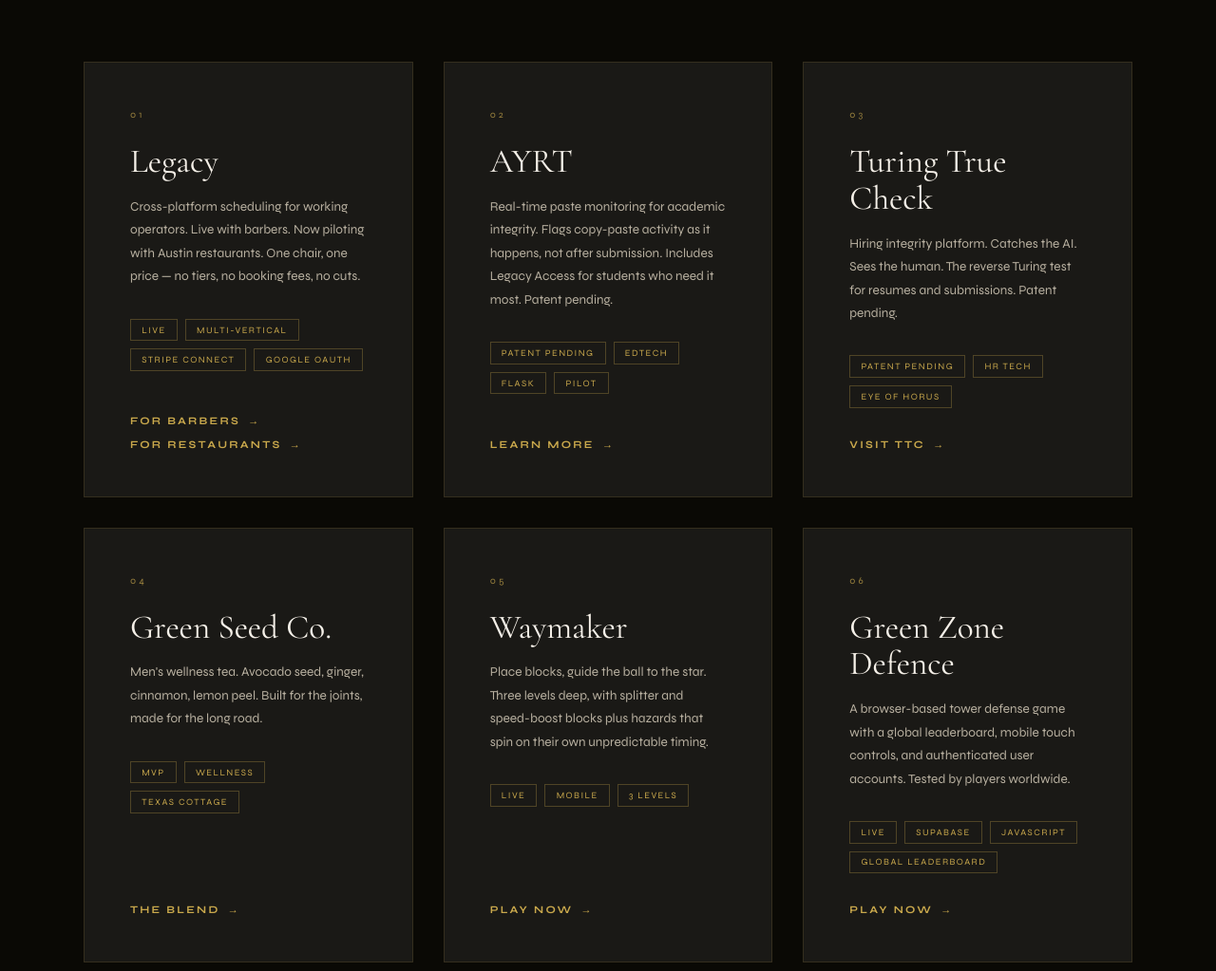
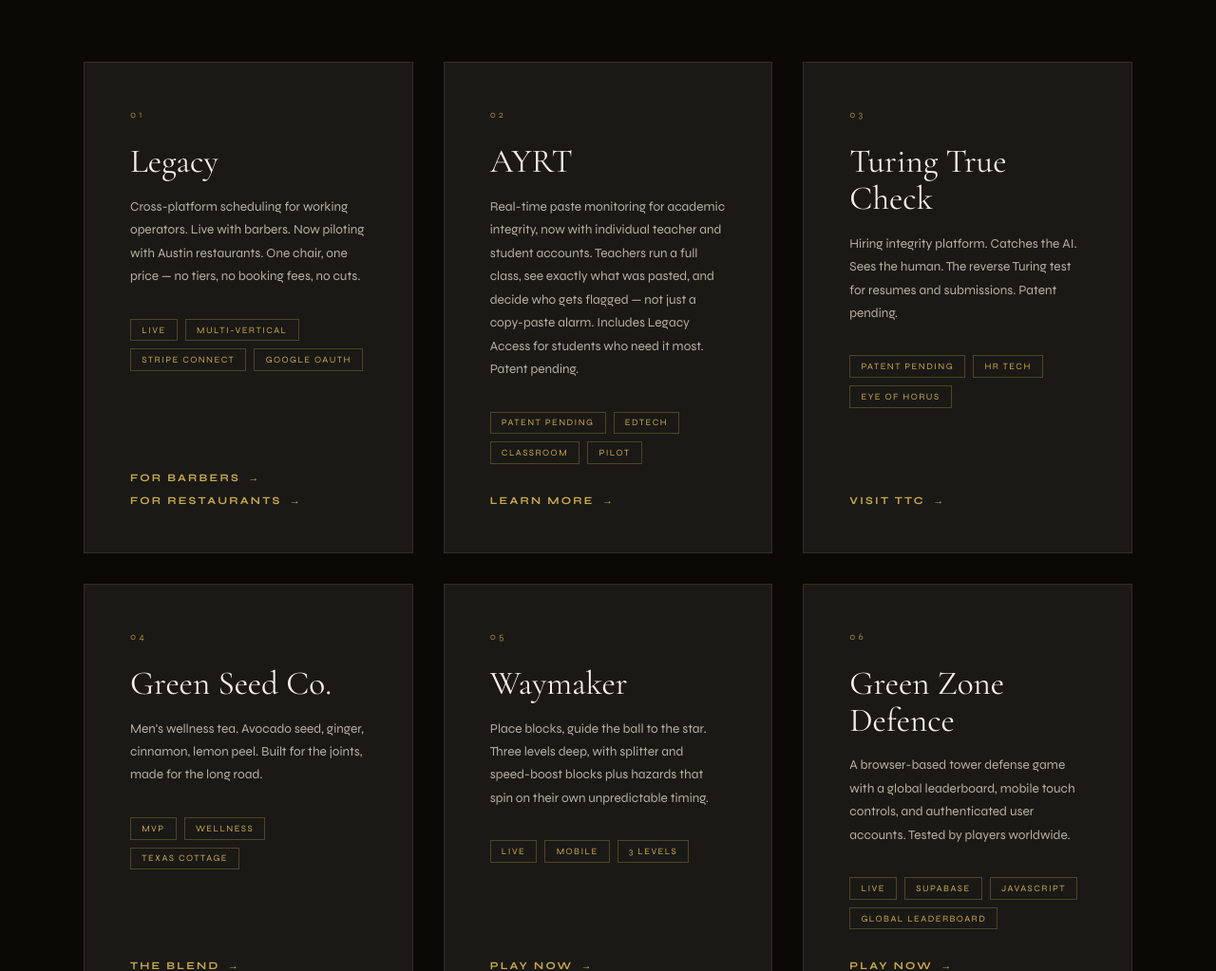
Before and after one commit to lighnthedark/green-eye-creative, a Flask app: page / in a window 1280 px wide. Shown: the part 2356-3379 px from the top of the page at 95% size. Run offline with Flask 3, Linux system fonts and the light colour scheme.

Commit message:
Update AYRT homepage card for classroom feature

```diff
--- a/templates/index.html
+++ b/templates/index.html
@@ -907,12 +907,13 @@
         <a href="https://ayrt.onrender.com" target="_blank" class="project-card reveal">
           <p class="project-number">02</p>
           <h3 class="project-name">AYRT</h3>
-          <p class="project-desc">Real-time paste monitoring for academic integrity. Flags copy-paste activity as it
-            happens, not after submission. Includes Legacy Access for students who need it most. Patent pending.</p>
+          <p class="project-desc">Real-time paste monitoring for academic integrity, now with individual teacher and
+            student accounts. Teachers run a full class, see exactly what was pasted, and decide who gets flagged —
+            not just a copy-paste alarm. Includes Legacy Access for students who need it most. Patent pending.</p>
           <div class="project-tags">
             <span class="tag">Patent Pending</span>
             <span class="tag">EdTech</span>
-            <span class="tag">Flask</span>
+            <span class="tag">Classroom</span>
             <span class="tag">Pilot</span>
           </div>
           <span class="project-link">Learn More</span>
```
